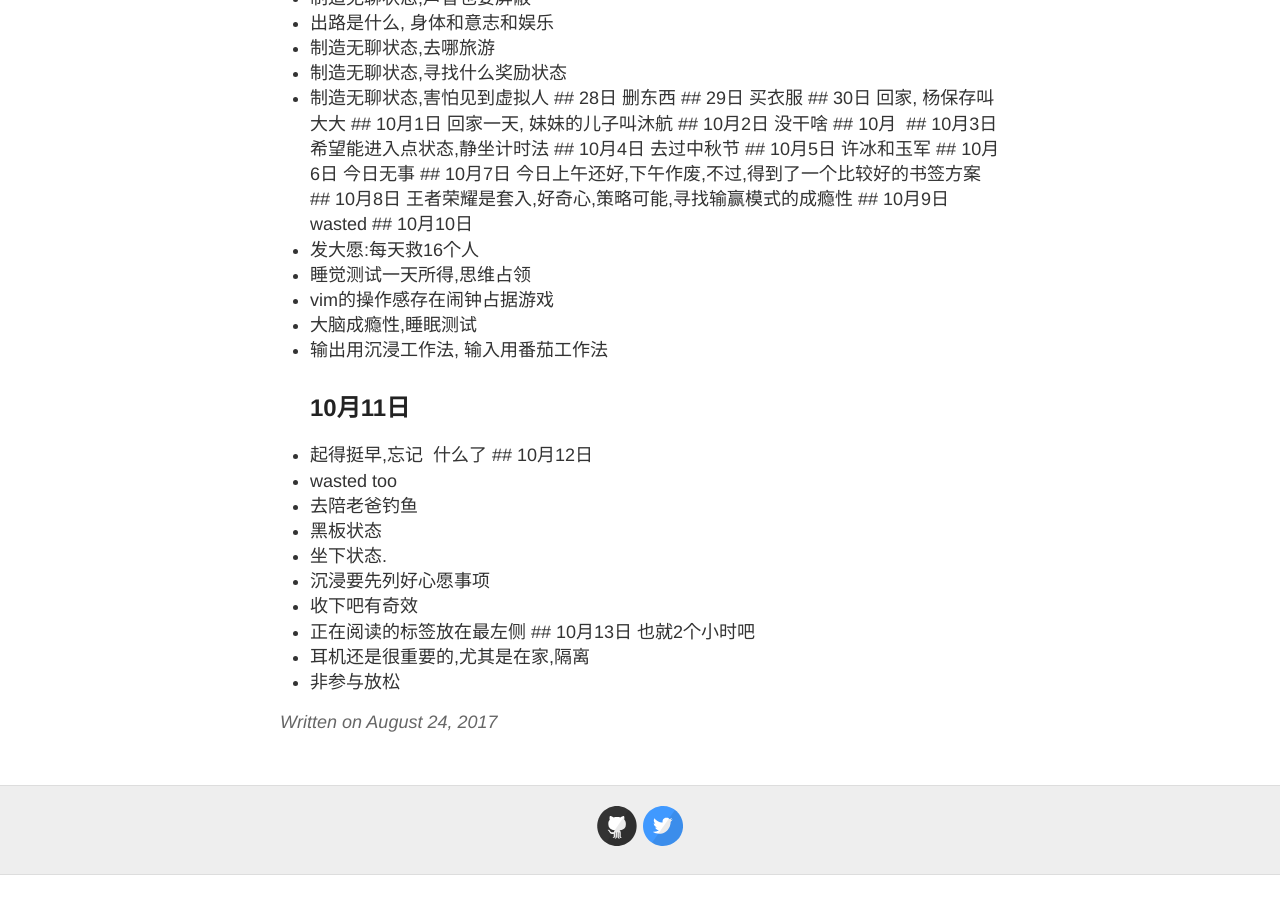
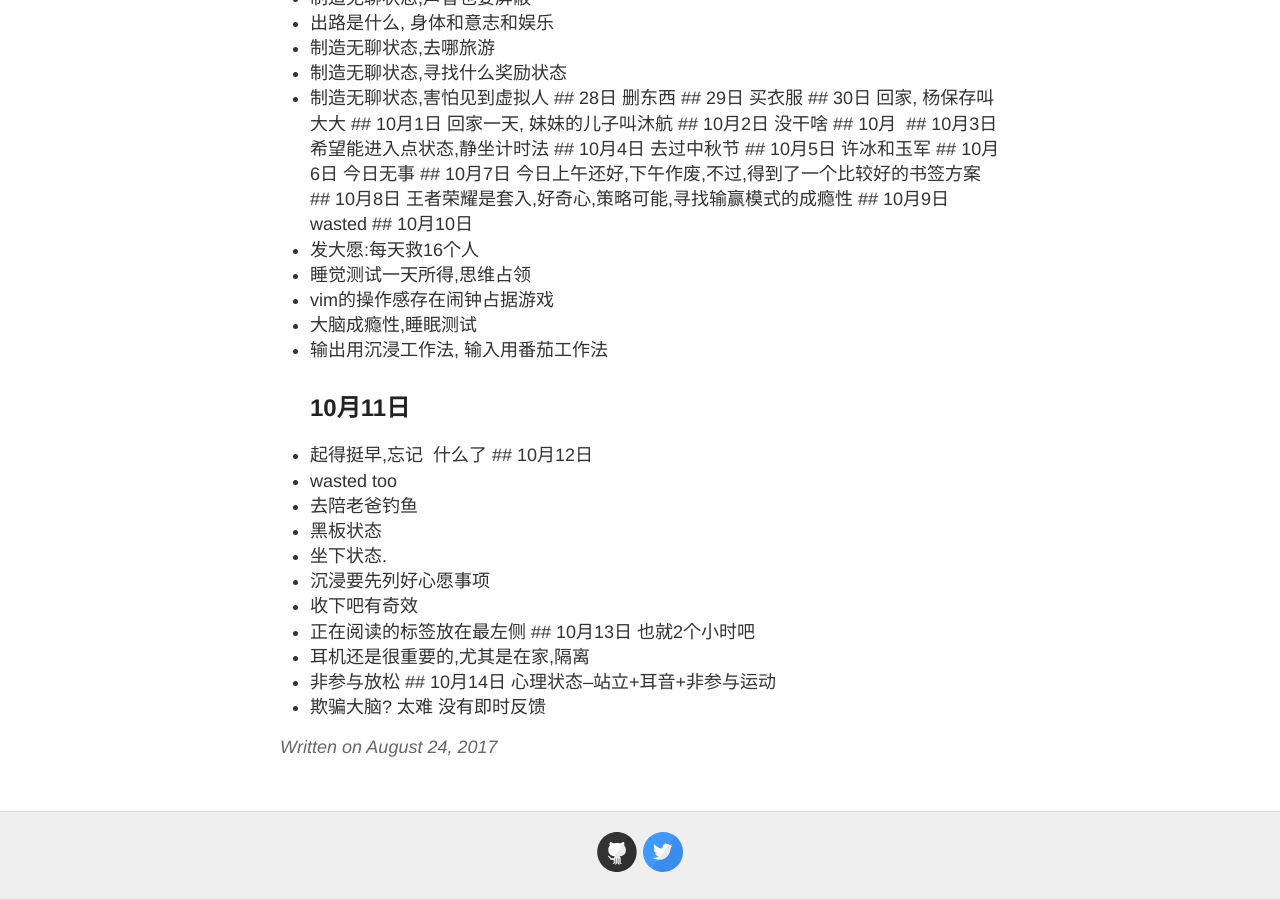
Before and after one commit to evelol/zzx_blog, a Jekyll site: the page built from _posts/2017-08-24-Ok.md, in a window 1280 px wide and 900 px high, scrolled down 4639 px. Built offline with Jekyll 4.4.1, drawn with Linux system fonts in a browser that asks for light colours; our own code applies the rules of GitHub Pages for plain Markdown files; before the commit the page ends 5514 px from its top, so only the background shows below that.

Commit message:
Update 2017-08-24-Ok.md

```diff
--- a/_posts/2017-08-24-Ok.md
+++ b/_posts/2017-08-24-Ok.md
@@ -136,3 +136,5 @@ q## 24日,昨天搞了搞linux，用了下deepin
  ## 10月13日 也就2个小时吧
  - 耳机还是很重要的,尤其是在家,隔离
  - 非参与放松
+ ## 10月14日 心理状态--站立+耳音+非参与运动
+ - 欺骗大脑? 太难 没有即时反馈
```
